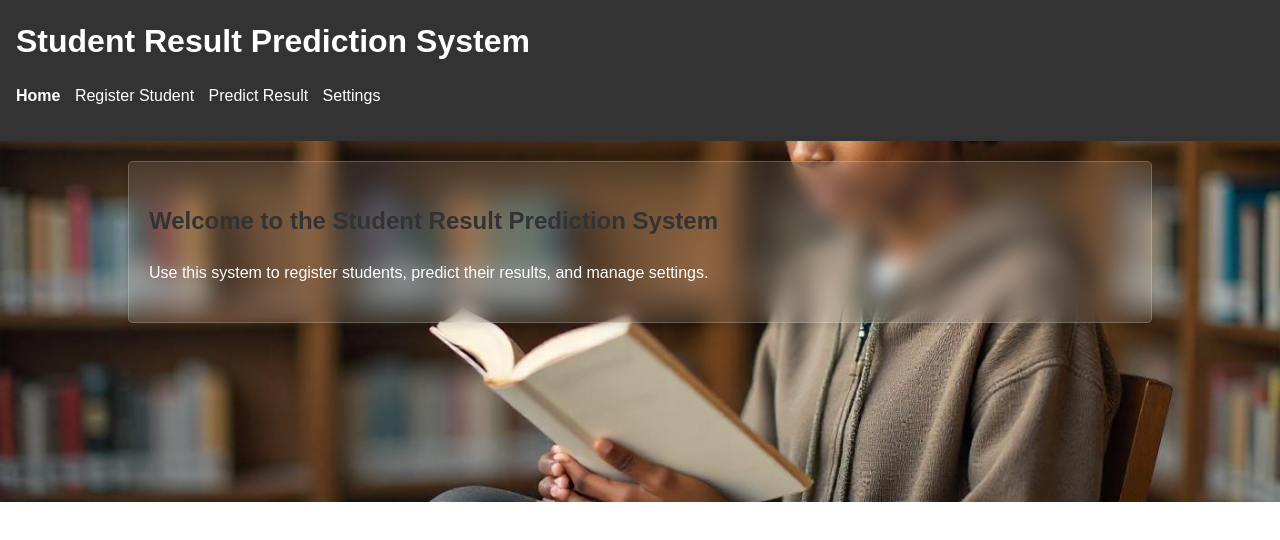
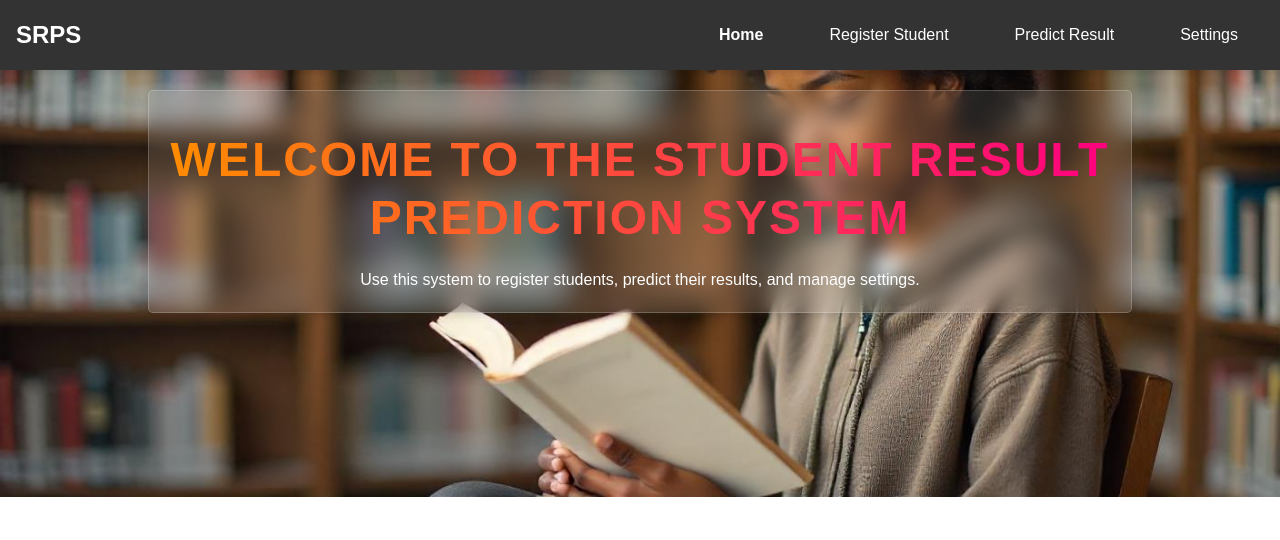
Before and after one commit to princehabeeb/srp-software, a plain HTML site: page index.html in a window 1280 px wide. Drawn offline with Linux system fonts and the light colour scheme.

Commit message:
update index.html and style.css

```diff
--- a/index.html
+++ b/index.html
@@ -8,9 +8,9 @@
   </head>
   <body>
     <header>
-      <h1>Student Result Prediction System</h1>
+      <h1 class="navbar-brand">SRPS</h1>
       <nav>
-        <ul>
+        <ul class="navbar-links">
           <li><a href="#home" class="active">Home</a></li>
           <li><a href="#register">Register Student</a></li>
           <li><a href="#predict">Predict Result</a></li>
@@ -24,7 +24,7 @@
       <!-- Home Section -->
       <section id="home" class="active">
         <h2>Welcome to the Student Result Prediction System</h2>
-        <p>
+        <p class="desc">
           Use this system to register students, predict their results, and
           manage settings.
         </p>
--- a/style.css
+++ b/style.css
@@ -1,3 +1,9 @@
+*{
+    margin:  0;
+    padding: 0;
+    box-sizing: border-box;
+}
+
 body {
     font-family: Arial, sans-serif;
     line-height: 1.6;
@@ -7,13 +13,52 @@ body {
     background-position: center;
     background-size: cover;
     background-repeat: no-repeat;
+    height: auto;
 }
 
 header {
     background: #333;
     color: #fff;
     padding: 1rem;
+    background-color: #333; /* Dark background for contrast */
+    padding: 1rem; /* Add padding for spacing */
+    display: flex; /* Flexbox for easy alignment */
+    justify-content: space-between; /* Space out the navbar content */
+    align-items: center; /* Center the items vertically */
+    box-shadow: 0 4px 6px rgba(0, 0, 0, 0.1); /* Subtle shadow for depth */
 }
+
+.navbar-brand {
+    font-size: 1.5rem; /* Make brand name bigger */
+    font-weight: bold; /* Bold brand */
+    color: #fff; /* White text color */
+    text-transform: uppercase; /* Uppercase brand */
+    text-decoration: none; /* Remove underline */
+}
+
+  .navbar-links {
+    list-style: none; /* Remove bullet points */
+    display: flex; /* Arrange links horizontally */
+    gap: 1.5rem; /* Space between links */
+  }
+
+  .navbar-links li {
+    display: inline-block; /* Ensure the list items are inline */
+  }
+
+  .navbar-links a {
+    color: #fff; /* White text */
+    text-decoration: none; /* Remove underline */
+    font-size: 1rem; /* Adjust font size */
+    padding: 0.5rem 1rem; /* Add padding to links */
+    border-radius: 5px; /* Round the corners of links */
+    transition: background-color 0.3s ease; /* Smooth hover effect */
+  }
+
+  .navbar-links a:hover {
+    background-color: #555; /* Change background on hover */
+    color: #ff8c00; /* Change text color on hover */
+  }
 
 header h1 {
     margin: 0;
@@ -68,7 +113,18 @@ section.active {
 }
 
 h2 {
-    color: #333;
+    /* color: #333; */
+    font-size: 3rem; /* Make the text big */
+  font-weight: 800; /* Make the text bold */
+  color: #333; /* Text color */
+  text-align: center; /* Center the text */
+  text-transform: uppercase; /* Make the text uppercase */
+  letter-spacing: 2px; /* Add spacing between letters */
+  background: linear-gradient(90deg, #ff8c00, #ff0080); /* Gradient background */
+  -webkit-background-clip: text; /* Clip the gradient to the text */
+  -webkit-text-fill-color: transparent; /* Make the gradient visible inside the text */
+  margin: 20px 0; /* Add some spacing around the heading */
+  line-height: 1.2; /* Adjust the space between lines */
 }
 
 form {
@@ -114,3 +170,8 @@ button:hover {
 .hidden {
     display: none;
 }
+
+
+.desc{
+    text-align: center;
+}
```
